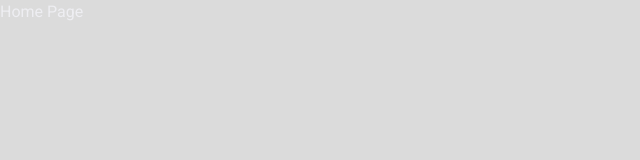
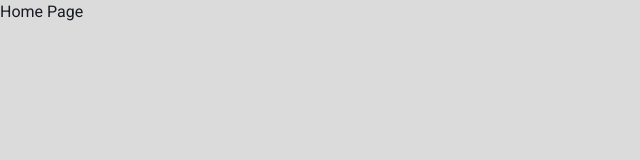
Before and after one commit to LibreCodeCoop/site, a Next.js app: page / in a window 1280 px wide. Shown: the top 160 px of the page, without its empty margins (0-640 px from the left). Built offline with nearby package versions, Linux system fonts and the light colour scheme.

Commit message:
change font color to gray.900

```diff
--- a/src/styles/theme.ts
+++ b/src/styles/theme.ts
@@ -25,7 +25,7 @@ export const theme = extendTheme({
     global: {
       body: {
         bg: "gray.100",
-        color: "gray.50",
+        color: "gray.900",
       },
     },
   },
```
